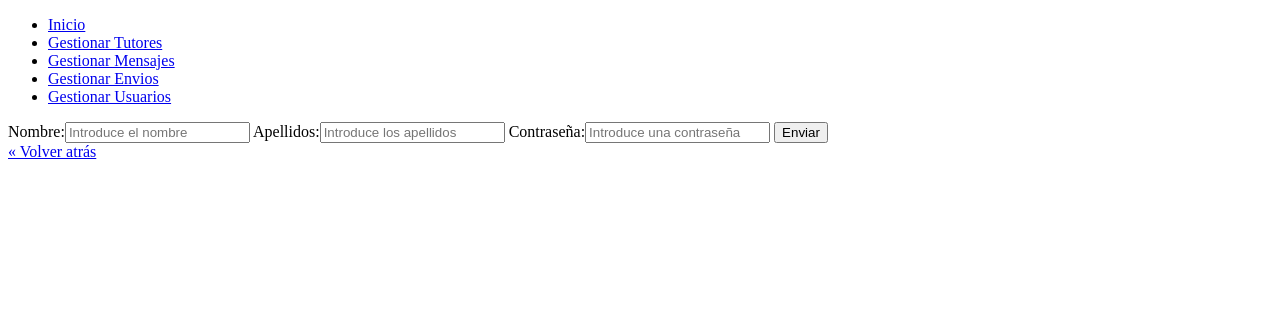
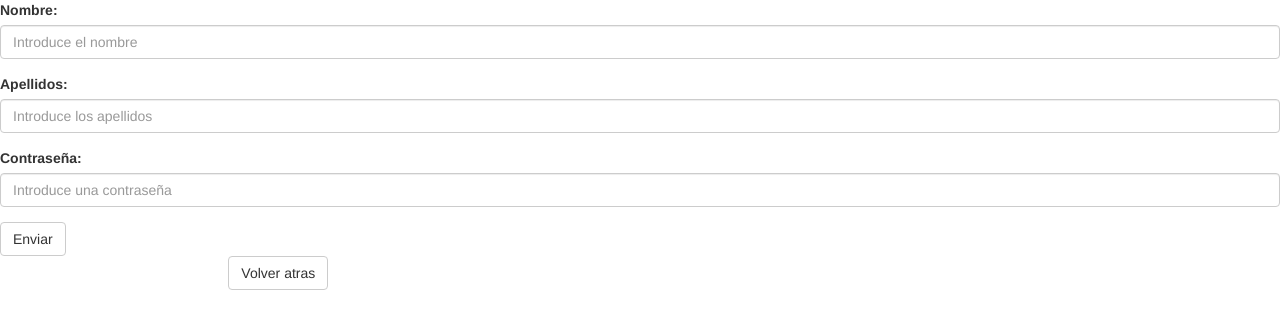
Before and after one commit to DalandrinDev/Mensajeria, a PHP site: page /GestionUsuarios/AgregarUsuario.php in a window 1280 px wide. Shown: the top 329 px of the page. Run offline with PHP 8.4, Linux system fonts and the light colour scheme; some libraries are stand-ins or nearby versions.

Commit message:
Nueva actualizacion

```diff
--- a/PHP/GestionUsuarios/AgregarUsuario.php
+++ b/PHP/GestionUsuarios/AgregarUsuario.php
@@ -3,35 +3,44 @@
 <html>
 	<head>
 		<meta charset="UTF-8">
-		<link rel="stylesheet" href="../../Recursos/Css/styles.css">
-		<script src="http://code.jquery.com/jquery-latest.min.js" type="text/javascript"></script>
-		<script src="../../Recursos/js/script.js"></script>
-		<title>Mensajeria</title>
+		<meta http-equiv="X-UA-Compatible" content="IE=edge">
+    	<meta name="viewport" content="width=device-width, initial-scale=1">
+		<title>Mensajeria - Agregar Tutor</title>
+
+		<!-- Bootstrap Core CSS -->
+	    <link href="../../Recursos/css/bootstrap.min.css" rel="stylesheet">
+
+	    <!-- Custom CSS -->
+	    <link href="../../Recursos/css/grayscale.css" rel="stylesheet">
+
+	    <!-- Custom Fonts -->
+	    <link href="font-awesome/css/font-awesome.min.css" rel="stylesheet" type="text/css">
+	    <link href="http://fonts.googleapis.com/css?family=Lora:400,700,400italic,700italic" rel="stylesheet" type="text/css">
+	    <link href="http://fonts.googleapis.com/css?family=Montserrat:400,700" rel="stylesheet" type="text/css">
 	</head>
 	<body>
-		<div id='cssmenu'>
-			<ul>
-				<li class='active'><a href='../home.php'><span>Inicio</span></a></li>
-				<li><a href='../GestionTutores/GestionTutores.php'><span>Gestionar Tutores</span></a></li>
-				<li><a href='../GestionMensajes/GestionMensajes.php'><span>Gestionar Mensajes</span></a></li>
-				<li><a href='../GestionEnvios/GestionEnvios.php'><span>Gestionar Envios</span></a></li>
-				<li class='last'><a href='../GestionUsuarios/GestionUsuario.php'><span>Gestionar Usuarios</span></a></li>
-			</ul>
+		<form role="form" method="post" action="EnviarAgregarUsuario.php">
+			<div class="form-group">
+				<label for="nombre">Nombre:</label>
+				<input type="text" class="form-control" name="nombre" placeholder="Introduce el nombre" pattern="^[A-Za-z0-9_-]{1,15}$" required>
+			</div>
+			<div class="form-group">
+				<label for="apellidos">Apellidos:</label>
+				<input type="text" class="form-control" name="apellidos" placeholder="Introduce los apellidos" pattern="[a-zA-Zñ ]+[a-zA-Zñ]{1,15}" required>
+			</div>
+			<div class="form-group">
+				<label for="contrasena">Contraseña:</label>
+				<input type="password" class="form-control" name="contrasena" placeholder="Introduce una contraseña" pattern="^[A-Za-z0-9_-]{1,15}$" required>
+			</div>
+			<button type="submit" class="btn btn-default">Enviar</button>
+		</form>
+	    <div class="col-lg-8 col-lg-offset-2">
+			<input type="button" class="btn btn-default" onclick="window.history.back();" value="Volver atras">
 		</div>
-		<div class="formulario">
-			<form id="AgregarUsuario" name="AgregarUsuario" method="post" onsubmit="return validar();" action="EnviarAgregarUsuario.php"
-			width="150" height="500">
-				<span>Nombre:</span><input type="text" class="nombre" name="nombre" placeholder="Introduce el nombre" pattern="^[A-Za-z0-9_-]{1,15}$" required>
-				<span>Apellidos:</span><input type="text" class="apellidos" name="apellidos" placeholder="Introduce los apellidos" pattern="[a-zA-Zñ ]+[a-zA-Zñ]{1,15}" required>
-				<span>Contraseña:</span><input type="password" class="contrasena" name="contrasena" placeholder="Introduce una contraseña" pattern="^[A-Za-z0-9_-]{1,15}$" required>
-				<input type="submit" class="boton" value="Enviar">
-			</form>
-		</div>
-	    <a href="javascript:window.history.back();">&laquo; Volver atrás</a>
-	    <script type="text/javascript" src="http://code.jquery.com/jquery-latest.min.js"></script>
-		<script src="https://ajax.googleapis.com/ajax/libs/jquery/2.1.4/jquery.min.js"></script>
-		<script type="text/javascript" src="../../recursos/bootstrap/js/bootstrap.js"></script>
-	  	<script type="text/javascript" src="../../recursos/js/main.js"></script>
-		<script type="text/javascript" src="../../recursos/js/jquery.fullpage.js"></script>
+	    <script src="../../Recursos/js/jquery.js"></script>
+	    <script src="../../Recursos/js/bootstrap.min.js"></script>
+		<script src="../../Recursos/js/jquery.easing.min.js"></script>
+	    <script type="text/javascript" src="https://maps.googleapis.com/maps/api/js?key=AIzaSyCRngKslUGJTlibkQ3FkfTxj3Xss1UlZDA&sensor=false"></script>
+		<script src="../../Recursos/js/grayscale.js"></script>
 	</body>
 </html>
```
